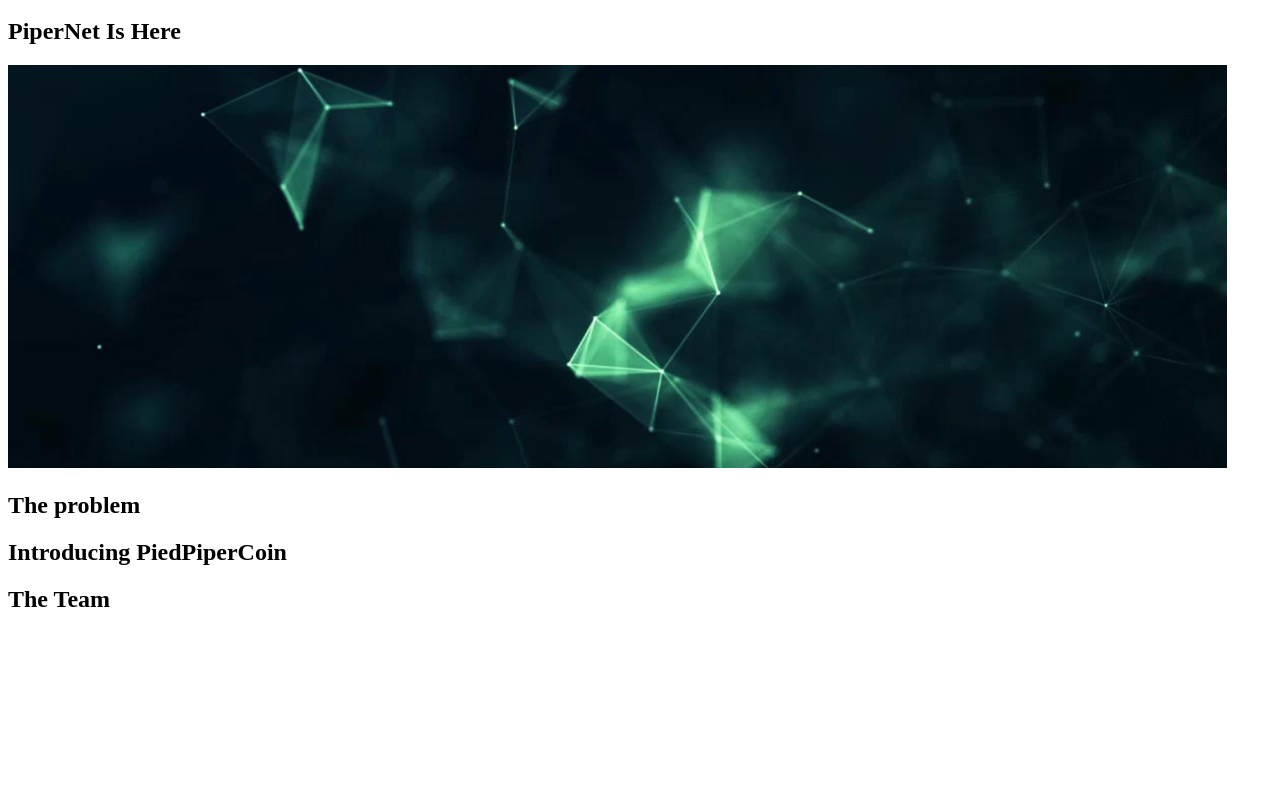
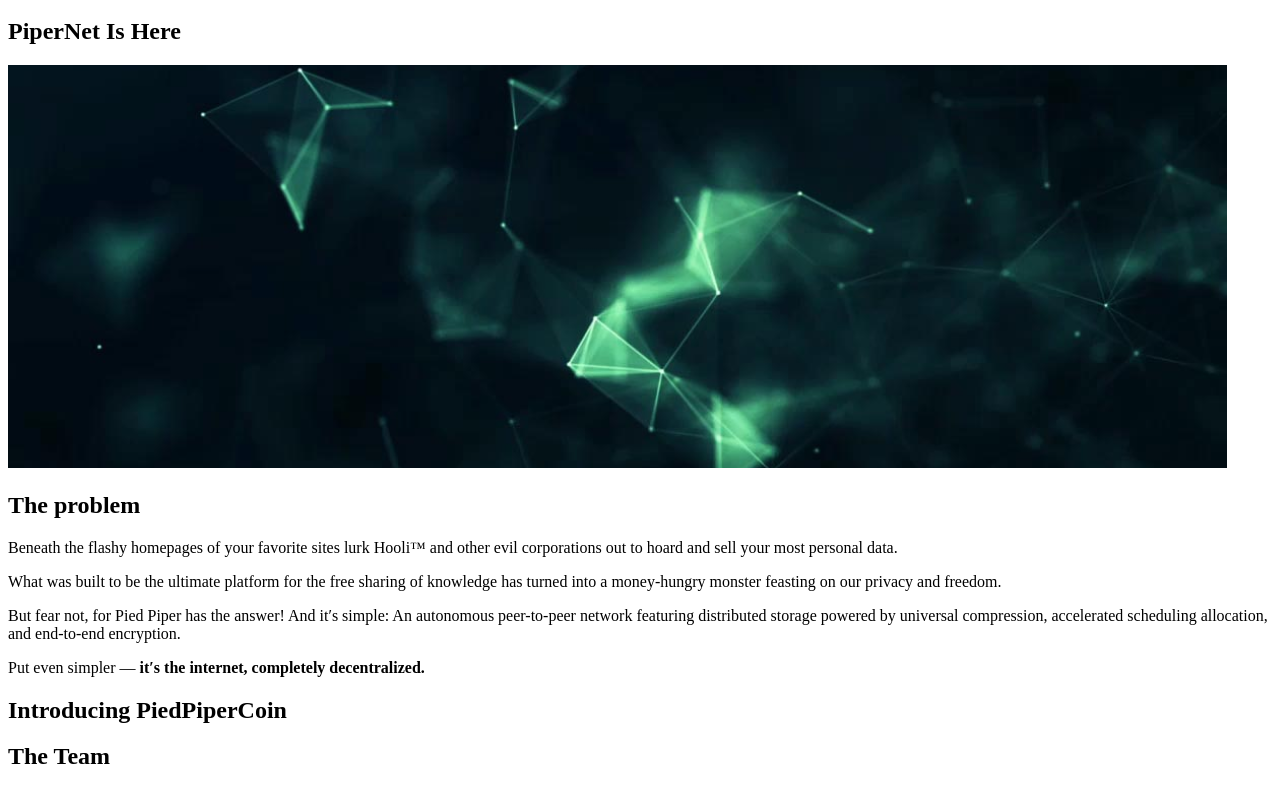
Before and after one commit to lallamilagro/Pied_piper, a plain HTML site: page index.html in a window 1280 px wide. Shown: the part 168-958 px from the top of the page. Before the commit the page ends 800 px from the top, so only its background shows below. Drawn offline with Linux system fonts and the light colour scheme.

Commit message:
Layout the_problem section

```diff
--- a/index.html
+++ b/index.html
@@ -34,7 +34,10 @@
         </section>
         <section class="the_problem">
             <h2>The problem</h2>
-
+            <p>Beneath the flashy homepages of your favorite sites lurk Hooli™ and other evil corporations out to hoard and sell your most personal data.</p>
+            <p>What was built to be the ultimate platform for the free sharing of knowledge has turned into a money-hungry monster feasting on our privacy and freedom.</p>
+            <p>But fear not, for Pied Piper has the answer! And it&prime;s simple: An autonomous peer-to-peer network featuring distributed storage powered by universal compression, accelerated scheduling allocation, and end-to-end encryption.</p>
+            <p>Put even simpler — <strong>it&prime;s the internet, completely decentralized.</strong></p>
         </section>
         <section class="hero">
             <h2 class="visually-hidden">Together</h2>
```
